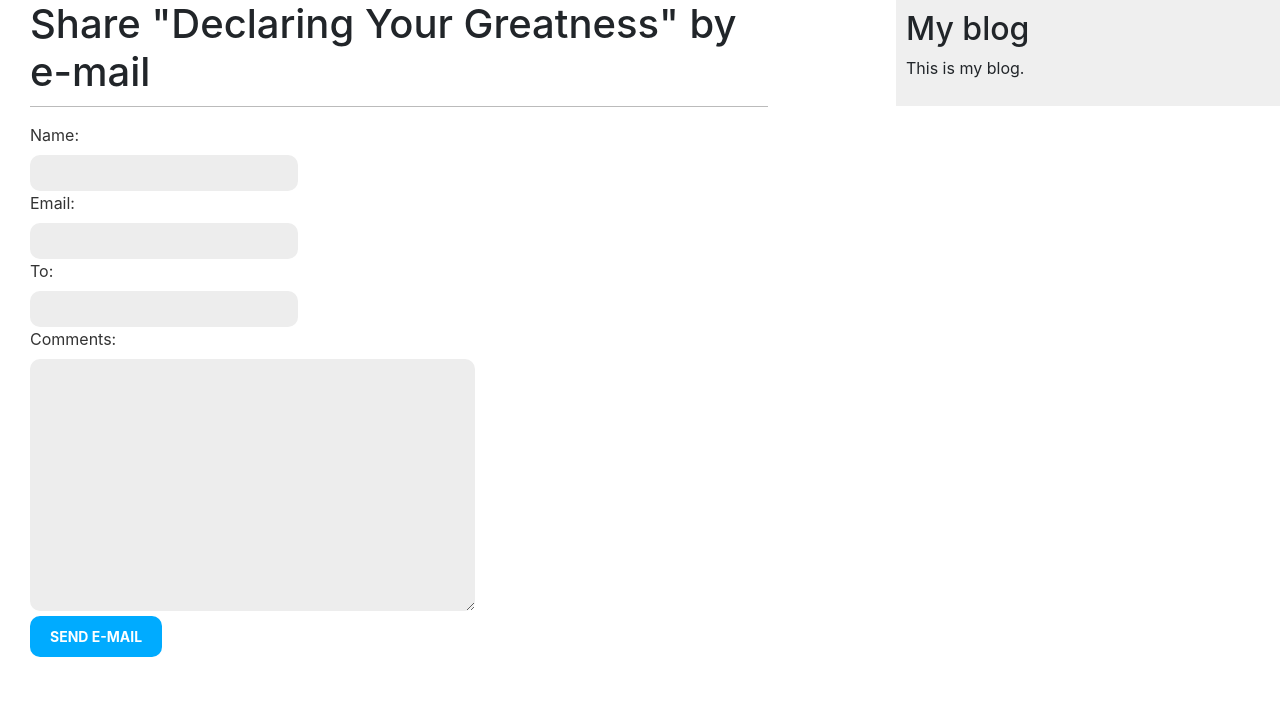
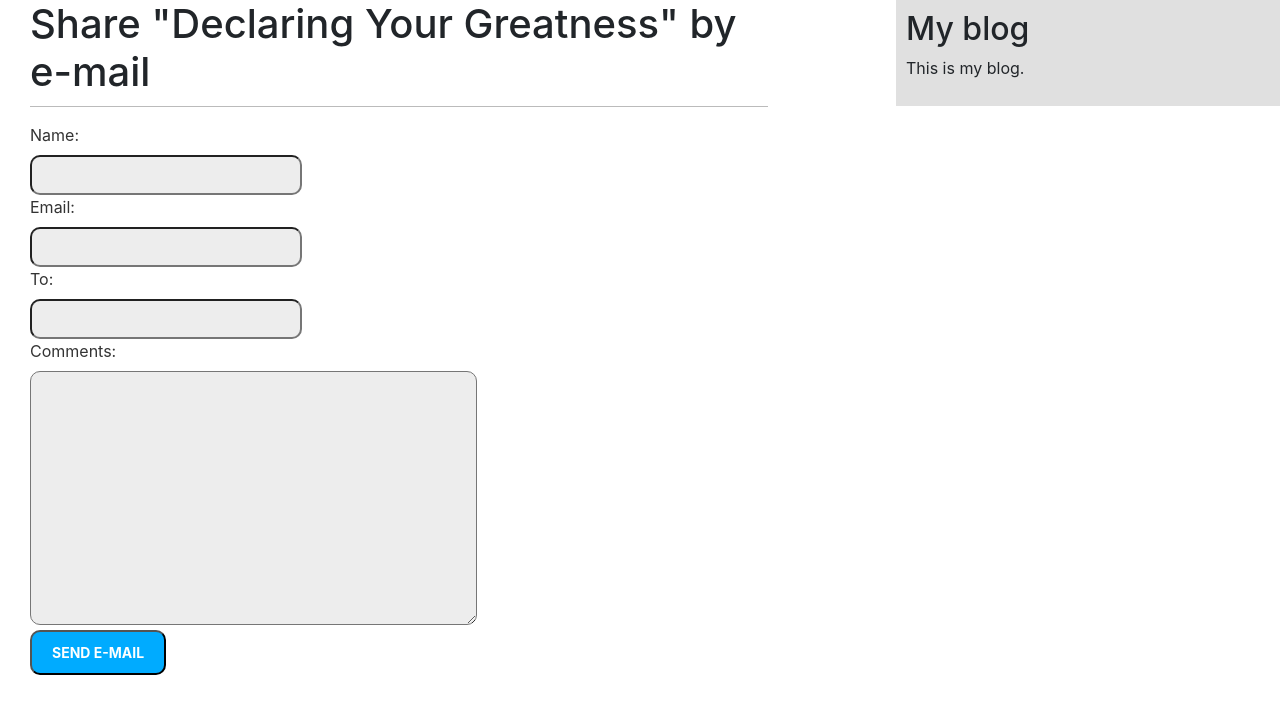
Before and after one commit to NicacioSilva/BlogProject, a Django app: page /BlogApp/4/share/ in a window 1280 px wide. Shown: the top 714 px of the page. Run offline with Django 3.2, Linux system fonts and the light colour scheme; data comes from the database, SQL or seed files in the repository; some libraries are stand-ins or nearby versions.

Commit message:
css upgrade borders.

```diff
--- a/BlogApp/static/css/BlogApp.css
+++ b/BlogApp/static/css/BlogApp.css
@@ -30,7 +30,7 @@ h2 {
     float:right;
     width:30%;
     padding:10px;
-    background:#efefef;
+    background: #e0e0e0;
     height:100%;
 }
 
@@ -59,7 +59,6 @@ input, textarea {
     float:left;
     margin:0 0 10px;
     background: #ededed;
-    border:0;
     padding:6px 10px;
     font-size:12px;
     border-radius: 10px;
@@ -72,7 +71,6 @@ input[type=submit] {
     font-size:14px;
     text-transform:uppercase;
     margin-block: 5px;
-    border-radius: 10px;
 }
 .errorlist {
     color:#cc0033;
```
